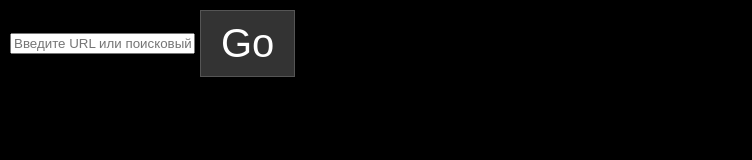
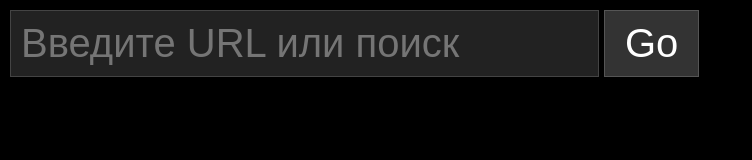
Before and after one commit to vakulenkoroman50-web/Spremon, a website: page public/url.html in a window 1280 px wide. Shown: the whole page, without its empty margins (0-752 px from the left). Drawn offline with Linux system fonts and the light colour scheme.

Commit message:
Update url.html

```diff
--- a/public/url.html
+++ b/public/url.html
@@ -2,7 +2,7 @@
 <html lang="ru">
 <head>
     <meta charset="UTF-8">
-    <title>URL Go & Search</title>
+    <title>Home Page</title>
     <style>
         body {
             margin: 0;
@@ -18,8 +18,9 @@
             align-items: center;
         }
 
-        input[type="url"] {
-            width: 50%;
+        /* Исправленный селектор: теперь работает для type="text" */
+        input[type="text"] {
+            width: 45%;
             padding: 10px;
             font-size: 40px;
             background-color: #222;
@@ -45,7 +46,7 @@
 <body>
 
     <div class="container">
-        <input type="text" id="urlInput" placeholder="Введите URL или поисковый запрос">
+        <input type="text" id="urlInput" placeholder="Введите URL или поиск">
         <button onclick="go()">Go</button>
     </div>
 
@@ -62,21 +63,17 @@
             let query = input.value.trim();
             if (!query) return;
 
-            // Проверка: является ли ввод ссылкой
-            // Ссылка обычно начинается с протокола ИЛИ содержит точку и не содержит пробелов
             const isUrl = query.startsWith("http://") ||
                           query.startsWith("https://") ||
                           (query.includes(".") && !query.includes(" "));
 
             if (isUrl) {
-                // Если это ссылка, но без протокола — добавляем https
                 let url = query;
                 if (!url.startsWith("http://") && !url.startsWith("https://")) {
                     url = "https://" + url;
                 }
                 window.location.href = url;
             } else {
-                // Если это не ссылка — ищем в Google
                 window.location.href = "https://www.google.com/search?q=" + encodeURIComponent(query);
             }
         }
```
